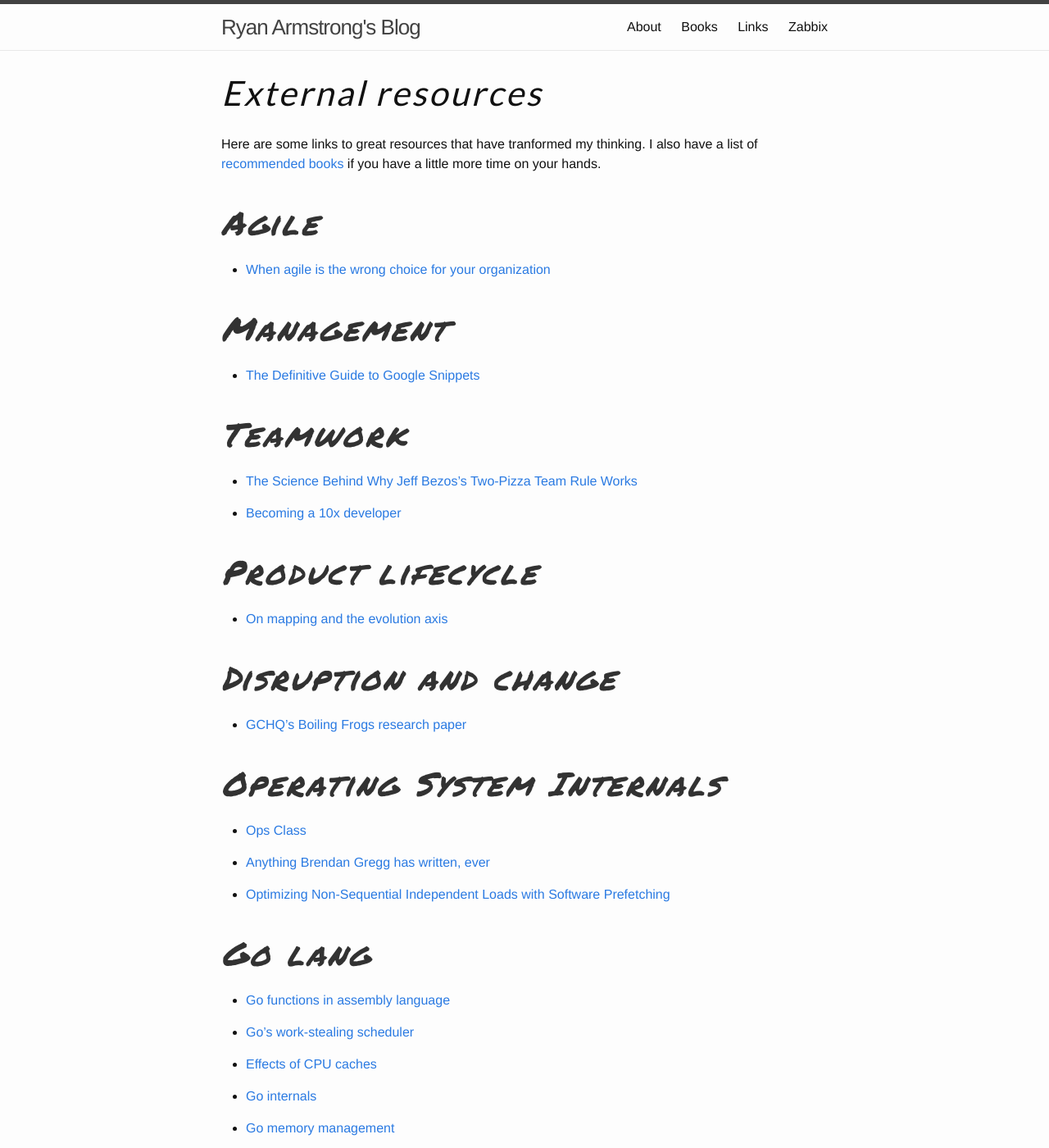
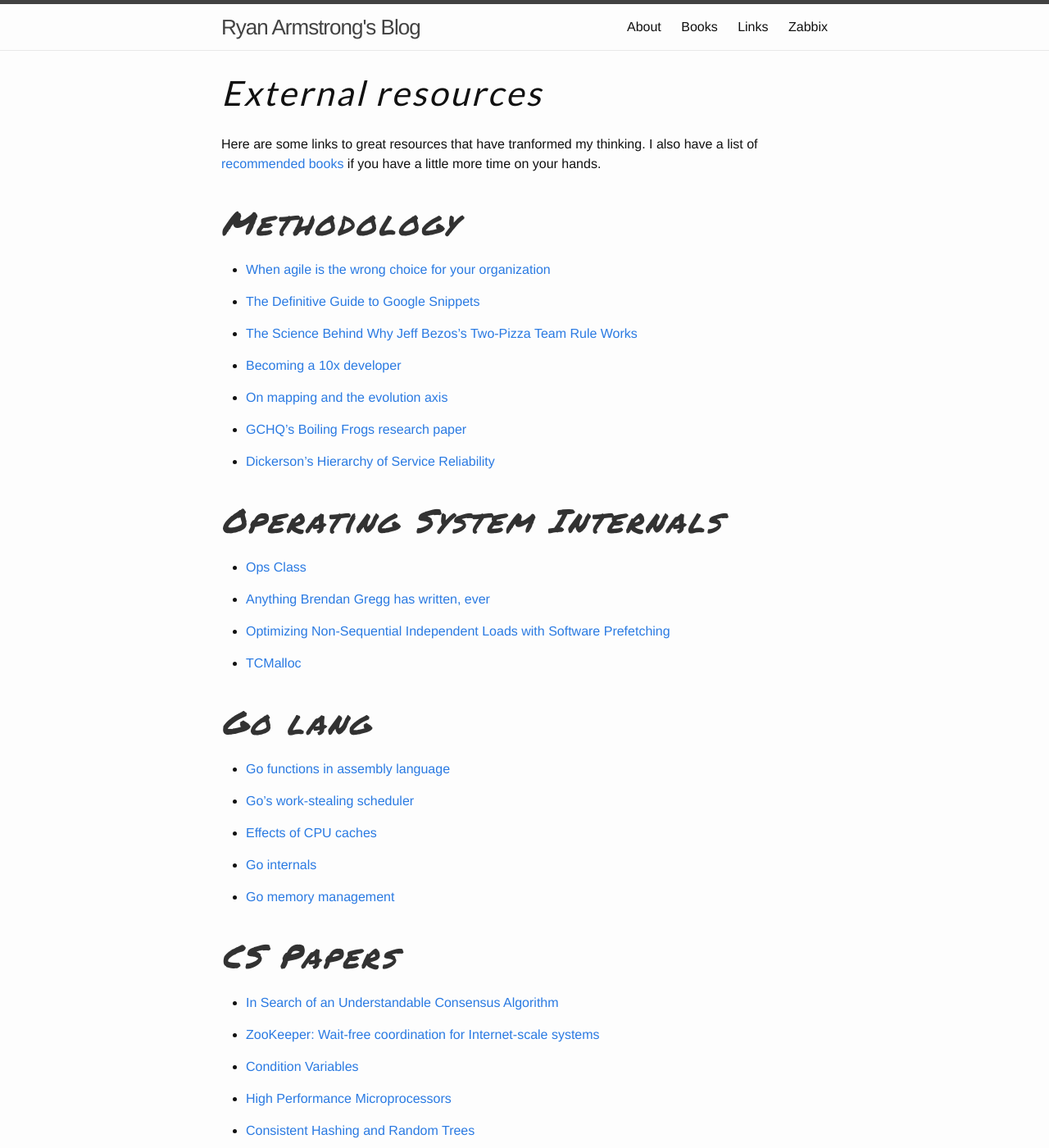
Before and after one commit to cavaliercoder/cavaliercoder.github.io, a Jekyll site: the page built from pages/links.md, in a window 1280 px wide and 1400 px high. Shown: the whole window at 82% size. Built offline with Jekyll 4.4.1, drawn with Linux system fonts in a browser that asks for light colours; nearby versions of some CDN libraries; comment, search, counter and statistics services are not loaded; some of the changed text lies outside the part shown.

Commit message:
Refactored link categories

```diff
--- a/pages/links.md
+++ b/pages/links.md
@@ -9,27 +9,21 @@ Here are some links to great resources that have tranformed my thinking.
 I also have a list of [recommended books]({{ site.baseurl }}/books)
 if you have a little more time on your hands.
 
-## Agile
+## Methodology
 
 * [When agile is the wrong choice for your organization](http://techbeacon.com/when-agile-wrong-choice-your-organization)
 
-## Management
-
 * [The Definitive Guide to Google Snippets](http://blog.idonethis.com/google-snippets-internal-tool/)
-
-## Teamwork
 
 * [The Science Behind Why Jeff Bezos’s Two-Pizza Team Rule Works](http://blog.idonethis.com/two-pizza-team/)
 
 * [Becoming a 10x developer](https://kateheddleston.com/blog/becoming-a-10x-developer)
 
-## Product lifecycle
-
 * [On mapping and the evolution axis](http://blog.gardeviance.org/2014/03/on-mapping-and-evolution-axis.html)
 
-## Disruption and change
+* [GCHQ's Boiling Frogs research paper](https://github.com/GovernmentCommunicationsHeadquarters/BoilingFrogs)
 
-* [GCHQ's Boiling Frogs research paper](https://github.com/GovernmentCommunicationsHeadquarters/BoilingFrogs)
+* [Dickerson's Hierarchy of Service Reliability](https://landing.google.com/sre/book/chapters/part3.html)
 
 ## Operating System Internals
 
@@ -38,6 +32,8 @@ if you have a little more time on your hands.
 * [Anything Brendan Gregg has written, ever](http://www.brendangregg.com/)
 
 * [Optimizing Non-Sequential Independent Loads with Software Prefetching](http://www.jeffplaisance.com/2014/07/optimizing-non-sequential-independent.html)
+
+* [TCMalloc](http://goog-perftools.sourceforge.net/doc/tcmalloc.html)
 
 ## Go lang
 
```
Also changed, not shown: other parts of pages/links.md (+0 -6 lines).
